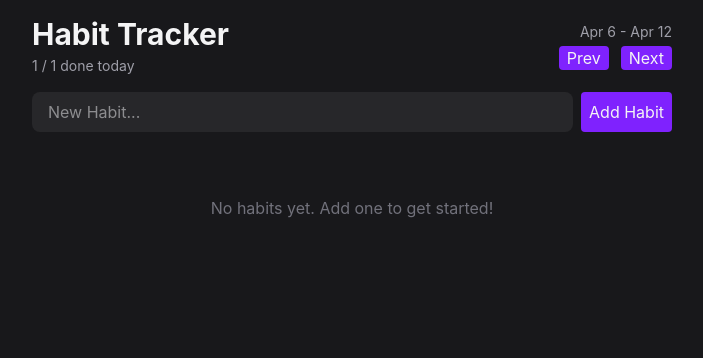
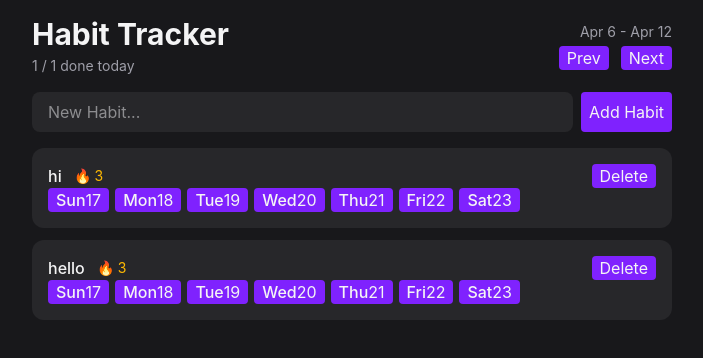
Before and after one commit to msksaul/habit-tracker, a React (Vite) app: page / in a window 1280 px wide. Shown: the top 358 px of the page, without its empty margins (288-991 px from the left). Built offline with nearby package versions, Linux system fonts and the light colour scheme.

Commit message:
habit item ui

```diff
--- a/package.json
+++ b/package.json
@@ -11,6 +11,7 @@
   },
   "dependencies": {
     "@tailwindcss/vite": "^4.3.0",
+    "date-fns": "^4.2.1",
     "react": "^19.2.6",
     "react-dom": "^19.2.6",
     "tailwindcss": "^4.3.0"
--- a/src/components/habit-list.tsx
+++ b/src/components/habit-list.tsx
@@ -1,7 +1,9 @@
+import { eachDayOfInterval, endOfWeek, format, startOfWeek } from 'date-fns'
+import Button from './button'
 
 const HabitList = () => {
 
-  const habits = []
+  const habits = [{id: '1', name: 'hi'}, {id: '2', name: 'hello'}]
 
   if(habits.length === 0) {
     return (
@@ -14,10 +16,42 @@
   return (
     <div className='flex flex-col gap-3'>
       {habits.map(habit => (
-        <h1></h1>
+        <HabitItem key={habit.id} habit={habit}/>
       ))}
     </div>
   )
 }
 
 export default HabitList
+
+type HabitItemProps = {
+  habit: { id: string; name: string }
+}
+
+function HabitItem({ habit }: HabitItemProps) {
+
+  const visibleDates = eachDayOfInterval({
+    start: startOfWeek(new Date()),
+    end: endOfWeek(new Date())
+  })
+
+  return (
+    <div className='rounded-xl bg-zinc-800 p-4 flex-col gap-3'>
+      <div className='flex items-center justify-between'>
+        <div className='flex gap-3 items-center'>
+          <span className='font-medium'>{habit.name}</span>
+          <span className='text-sm text-amber-400'>🔥 3</span>
+        </div>
+        <Button>Delete</Button>
+      </div>
+      <div className='flex gap-1.5'>
+        {visibleDates.map(date => (
+          <Button key={date.toISOString()}>
+            <span className='font-medium'>{format(date, 'EEE')}</span>
+            <span>{format(date, 'd')}</span>
+          </Button>
+        ))}
+      </div>
+    </div>
+  )
+}
```
Also changed, not shown: 1 other file (tests, documents, lock files or other folders).
